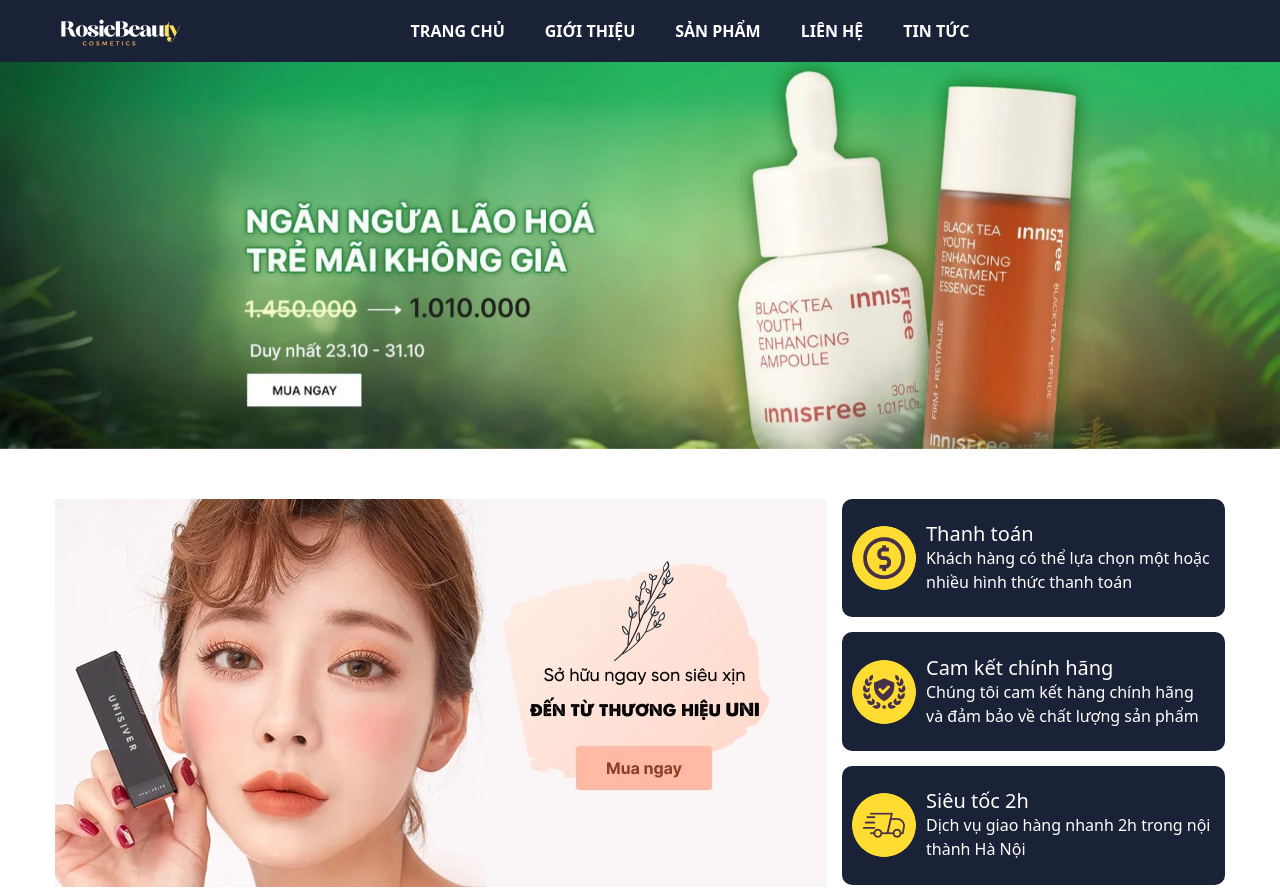
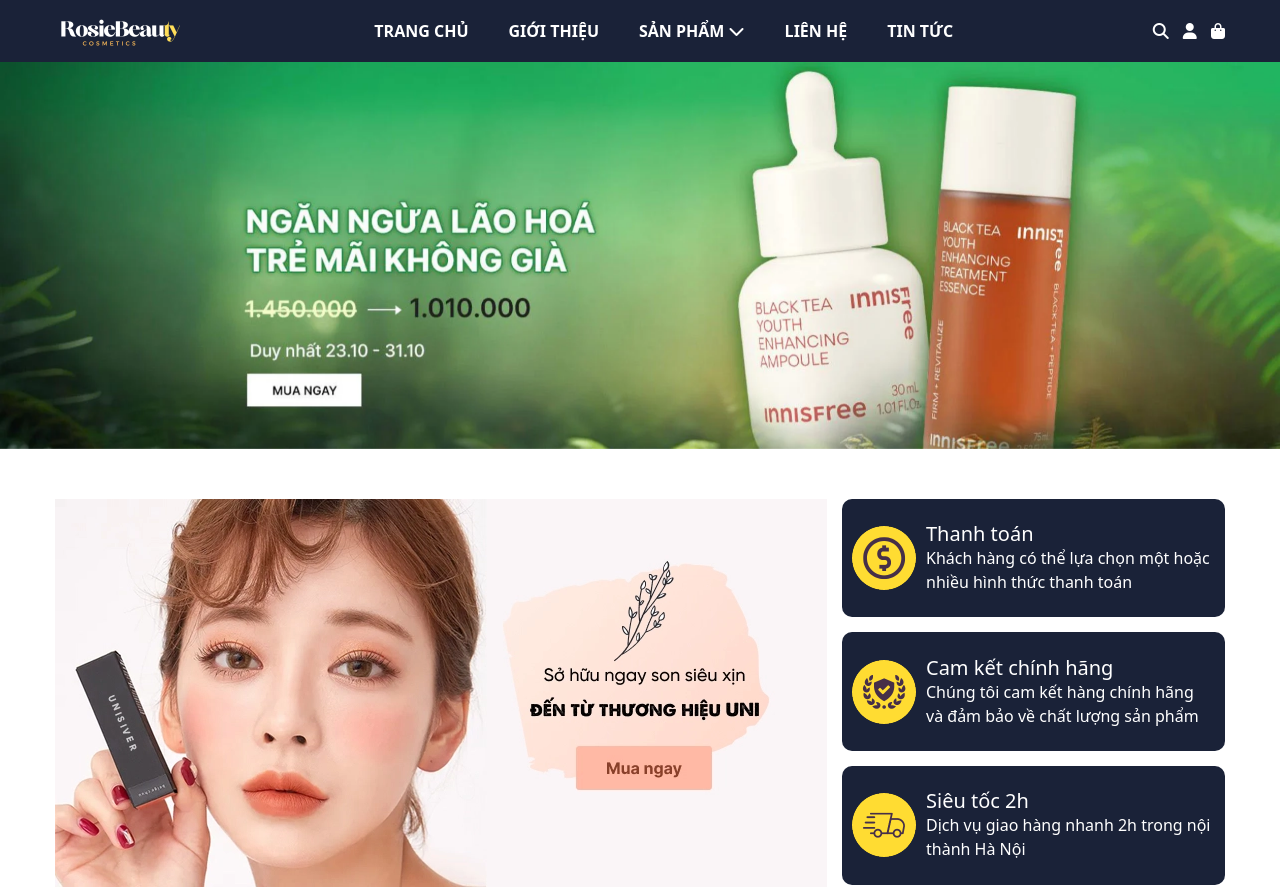
Before and after one commit to ducluongmo/Project_CosmeticWeb, a plain HTML site: page index.html in a window 1280 px wide. Shown: the top 890 px of the page. Drawn offline with Linux system fonts and the light colour scheme.

Commit message:
Update index.html

```diff
--- a/index.html
+++ b/index.html
@@ -6,6 +6,7 @@
     <meta name="viewport" content="width=device-width, initial-scale=1.0">
     <title>Cosmetic Shop</title>
 
+    <link rel="stylesheet" href="https://cdnjs.cloudflare.com/ajax/libs/font-awesome/6.5.1/css/all.min.css" integrity="sha512-DTOQO9RWCH3ppGqcWaEA1BIZOC6xxalwEsw9c2QQeAIftl+Vegovlnee1c9QX4TctnWMn13TZye+giMm8e2LwA==" crossorigin="anonymous" referrerpolicy="no-referrer" />
 
     <!-- Import Bootstrap CSS -->
     <link rel="stylesheet" href="./lib/bootstrap/css/bootstrap.min.css">
```
